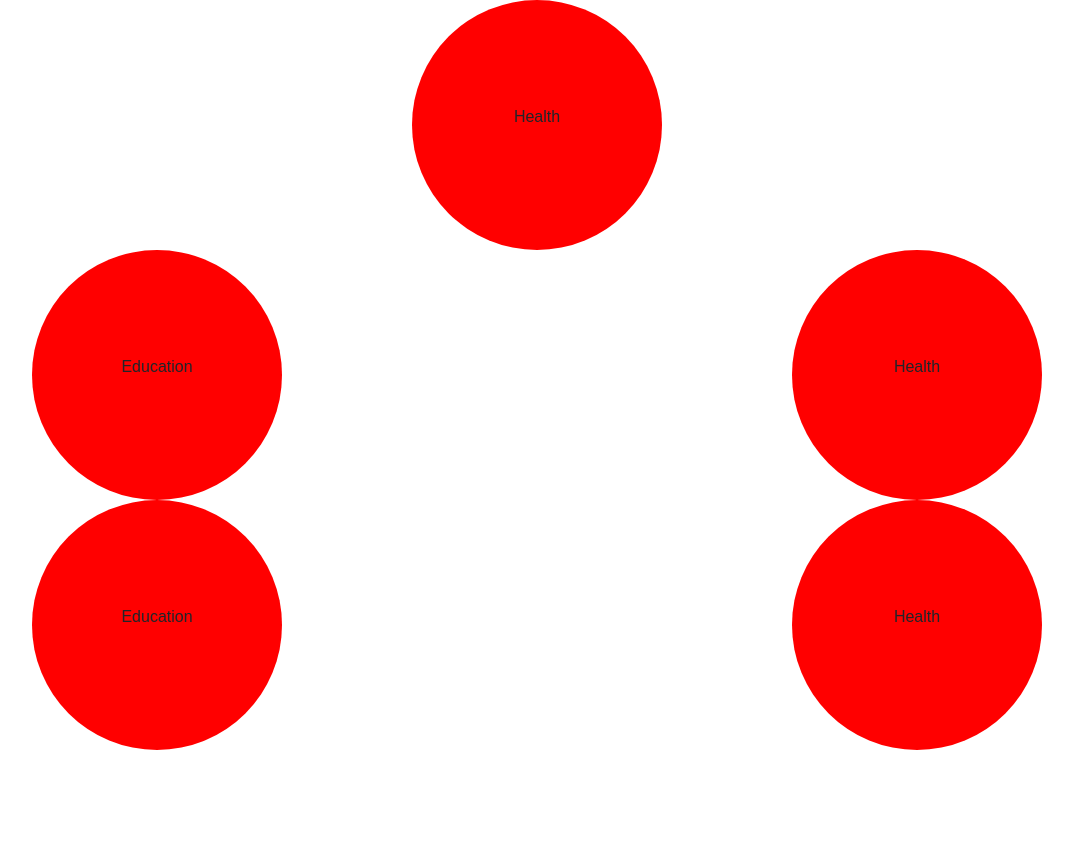
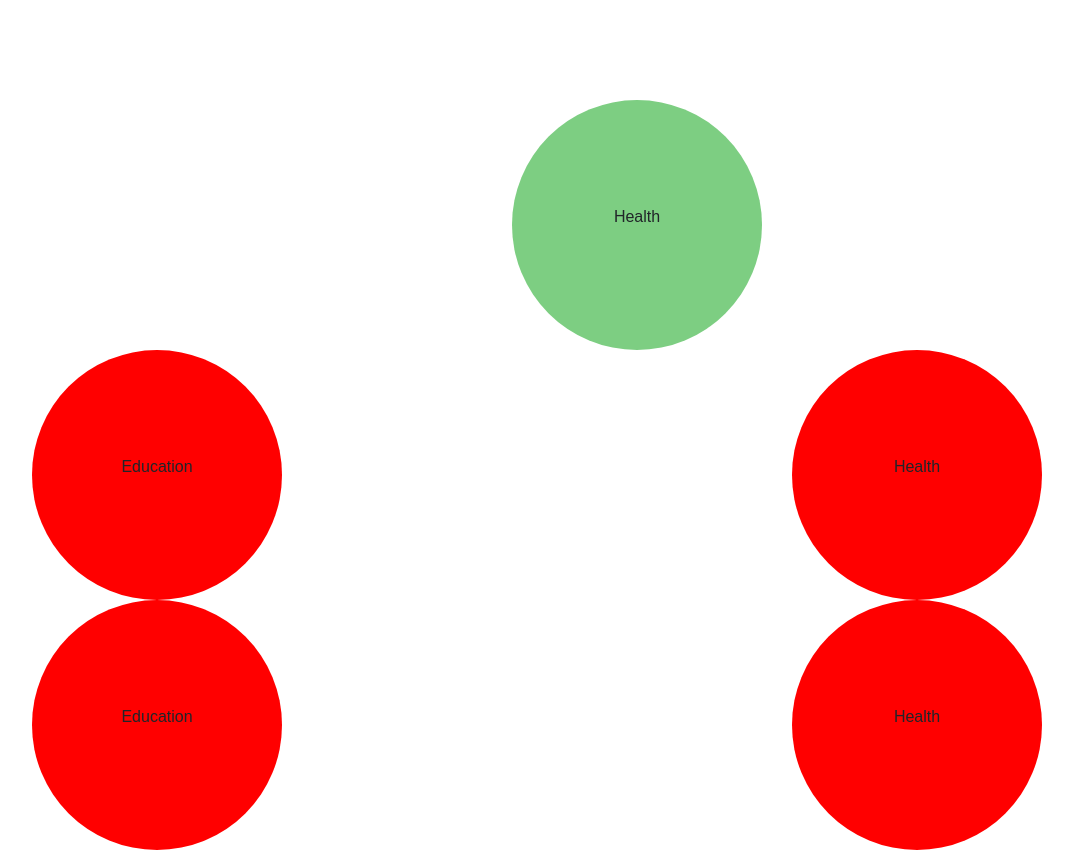
Before and after one commit to robzwolf/vhacks-2018, a React (Create React App) app in the folder frontend/: page / in a window 1280 px wide. Shown: the whole page, without its empty margins (53-1126 px from the left). Before the commit the page ends 800 px from the top, so only its background shows below. Built offline with nearby package versions, Linux system fonts and the light colour scheme.

Commit message:
Icon styling

```diff
--- a/frontend/src/CategoryIcon.js
+++ b/frontend/src/CategoryIcon.js
@@ -9,7 +9,7 @@ export default class CategoryIcon extends React.Component {
 
     render() {
         return(
-            <div className='circle'>
+            <div style={this.props.style} className='circle'>
                 <p> {this.props.title} </p>
             </div>
         )
--- a/frontend/src/Home.js
+++ b/frontend/src/Home.js
@@ -16,7 +16,7 @@ export default class Home extends React.Component {
                 <div class="row">
                     <div className="col-sm"></div>
                     <div class="col-sm">
-                        <CategoryIcon title="Health"/>
+                        <CategoryIcon style={{background: "#7DCE82", marginTop: "100px", marginLeft:"100px"}} title="Health"/>
                     </div>
                     <div className="col-sm"></div>
                 </div>
```
